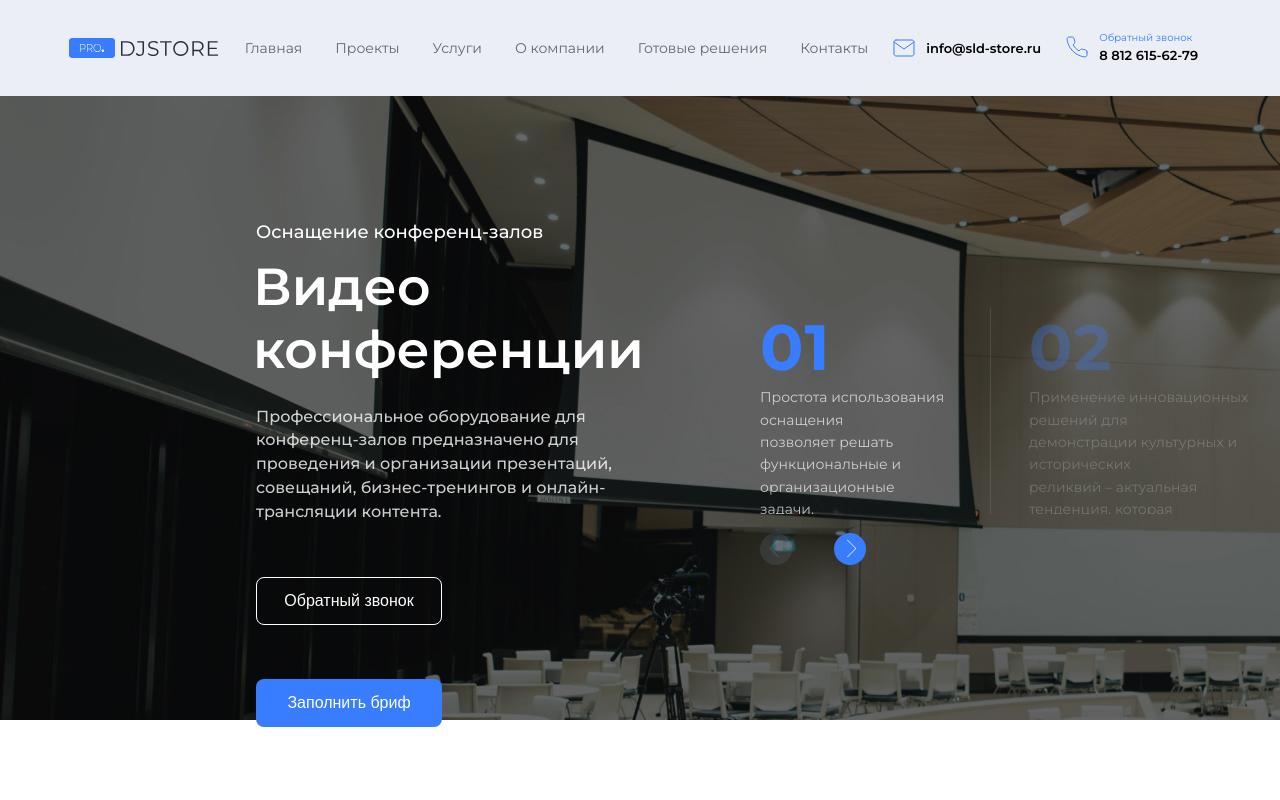
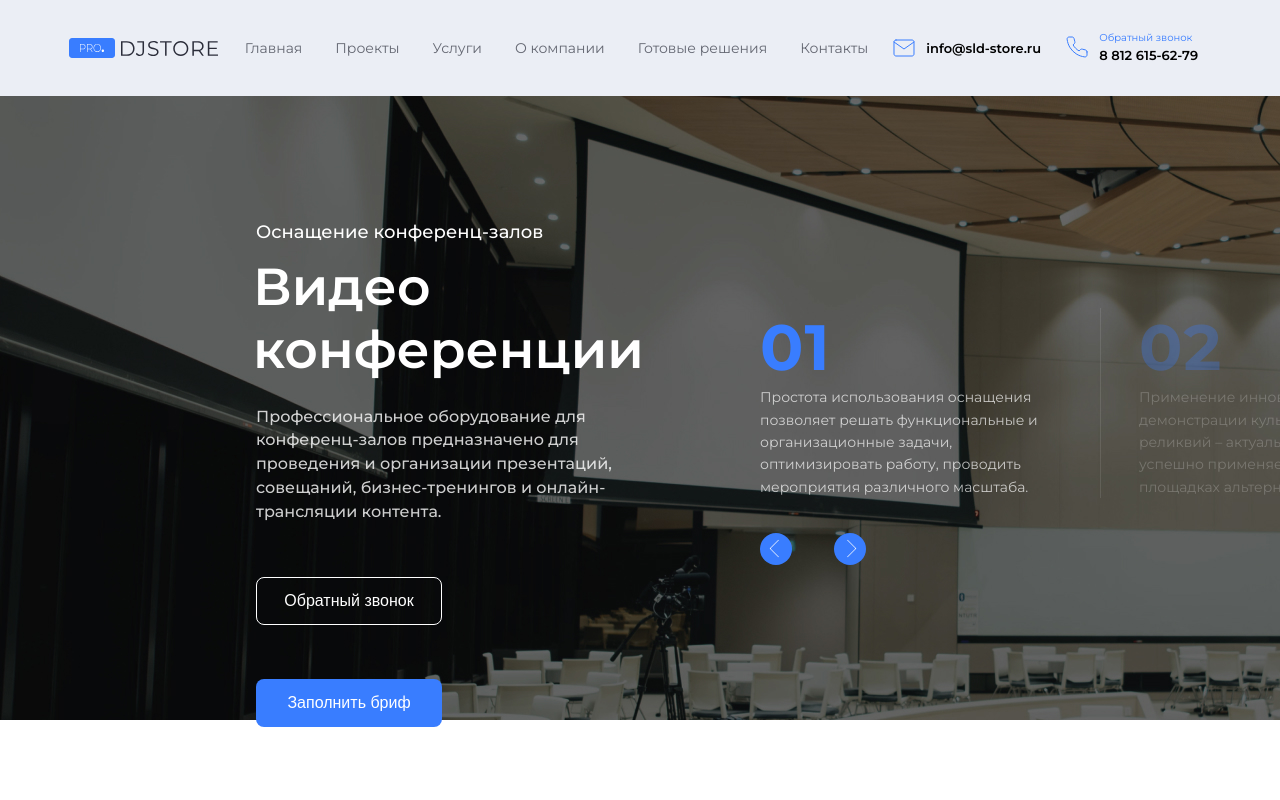
Before and after one commit to SidorovMaxim/dj-store, a React (Create React App) app: page / in a window 1280 px wide. Shown: the top 800 px of the page. Built offline with nearby package versions, Linux system fonts and the light colour scheme.

Commit message:
Аdded slider animations

```diff
--- a/src/App.scss
+++ b/src/App.scss
@@ -118,7 +118,8 @@ html {
     position: relative;
     width: 100%;
     height: 624px;
-    background-image: url(main/images/slider_image_1.jpg);
+    -webkit-transition: background 0.6s ease-in-out;
+            transition: background 0.6s ease-in-out;
 
     div.static-container {
       position: absolute;
@@ -179,25 +180,23 @@ html {
       position: absolute;
       top: 34%;
       left: calc(100% - 520px);
-      display: flex;
-      align-items: center;
-      width: 60%;
+      width: 520px;
       height: 33%;
       overflow-x: hidden;
 
+      div.slides-container {
+        width: 1895px;
+        display: flex;
+
         div.slide {
+          width: 340px;
           height: 100%;
+          margin-right: 38px;
+          opacity: 0.3;
+          border-right: 1px solid rgba(255, 255, 255, 0.1);
 
-        &.first {
-          width: 25%;
-        }
-
-        &.second {
-          width: 30%;
-        }
-
-        &.inactive {
-          opacity: 0.3;
+          &.active {
+            opacity: 1;
           }
 
           div.number {
@@ -217,13 +216,6 @@ html {
             opacity: 0.7;
           }
         }
-
-      div.vertical-line {
-        height: 100%;
-        width: 0;
-        margin: 38px;
-        border-left: 1px solid white;
-        opacity: 0.1;
       }
     }
 
@@ -244,7 +236,8 @@ html {
         border: none;
         border-radius: 50%;
         transition: 0.2s;
-        // cursor: pointer;
+        background: #397DFF;
+        cursor: pointer;
 
         &:after {
           position: absolute;
@@ -258,37 +251,20 @@ html {
           border-radius: 1px;
           transition: 0.2s;
         }
-      }
-
-      button.prev-slide {
-        background: rgba(186, 209, 255, 0.1);
-
-        &:after {
-          right: 7px;
-          opacity: 0.2;
-          transform: rotate(45deg);
-        }
-
-        &:hover {
-          background: rgba(45, 47, 48, 0.2);
-
-          &:after {
-            opacity: 0.6;
-          }
-        }
-      }
-
-      button.next-slide {
-        background: #397DFF;
-
-        &:after {
-          left: 7px;
-          transform: rotate(-135deg);
-        }
 
         &:hover {
           background: #0049d1;
         }
+      }
+
+      button.prev-slide:after {
+        right: 7px;
+        transform: rotate(45deg);
+      }
+
+      button.next-slide:after {
+        left: 7px;
+        transform: rotate(-135deg);
       }
     }
   }
--- a/src/main/slider/Containers.jsx
+++ /dev/null
@@ -1,77 +0,0 @@
-import React from 'react';
-
-
-export const StaticContainer = () => {
-  return (
-    <div className="static-container">
-      <div className="trend">
-        Оснащение конференц-залов
-      </div>
-
-      <h1>
-        Видео конференции
-      </h1>
-
-      <div className="description">
-        Профессиональное оборудование для конференц-залов
-        предназначено для проведения и организации презентаций,
-        совещаний, бизнес-тренингов и онлайн-трансляции контента.
-      </div>
-
-      <button className="back-call">
-        Обратный звонок
-      </button>
-
-      <button className="fill-out-brief">
-        Заполнить бриф
-      </button>
-    </div>
-  );
-};
-
-
-export const DynamicContainer = () => {
-  return (
-    <div className="dynamic-container">
-      <div className="slide first active">
-        <div className="number">
-          01
-        </div>
-
-        <div className="description">
-          Простота использования оснащения<br />
-          позволяет решать функциональные и<br />
-          организационные задачи,<br />
-          оптимизировать работу, проводить<br />
-          мероприятия различного масштаба.
-        </div>
-      </div>
-
-      <div className="vertical-line" />
-
-      <div className="slide second inactive">
-        <div className="number">
-          02
-        </div>
-
-        <div className="description">
-          Применение инновационных решений для<br />
-          демонстрации культурных и исторических<br />
-          реликвий – актуальная тенденция, которая<br />
-          успешно применяется в музеях и на<br />
-          площадках альтернативного искусства.
-        </div>
-      </div>
-    </div>
-  );
-};
-
-
-export const ArrowsContainer = () => {
-  return (
-    <div className="arrows-container">
-      <button className="prev-slide" />
-      <button className="next-slide" />
-    </div>
-  );
-};
--- a/src/main/slider/Slider.jsx
+++ b/src/main/slider/Slider.jsx
@@ -1,13 +1,35 @@
-import React from 'react';
-import { StaticContainer, DynamicContainer, ArrowsContainer } from './Containers.jsx';
+import React, { useState } from 'react';
+import sliderBgImg0 from './images/slider_image_0.jpg';
+import sliderBgImg1 from './images/slider_image_1.jpg';
+import DynamicContainer from './containers/dynamicContainer/DynamicContainer.jsx';
+import { StaticContainer, ArrowsContainer } from './containers/Containers.jsx';
+
+
+const sliderBgImages = [sliderBgImg0, sliderBgImg1, sliderBgImg0, sliderBgImg1, sliderBgImg0];
 
 
 const Slider = () => {
+  const [currentSlide, setCurrentSlide] = useState(2);
+
+  const handlePrevSlide = () => setCurrentSlide(currentSlide - 1);
+  const handleNextSlide = () => setCurrentSlide(currentSlide + 1);
+
   return (
-    <section className="slider">
+    <section
+      className="slider"
+      style={{
+        background: `white url(${sliderBgImages[currentSlide]})`
+      }}
+    >
       <StaticContainer />
-      <DynamicContainer />
-      <ArrowsContainer />
+      <DynamicContainer
+        currentSlide={currentSlide}
+        setCurrentSlide={setCurrentSlide}
+      />
+      <ArrowsContainer
+        handlePrevSlide={handlePrevSlide}
+        handleNextSlide={handleNextSlide}
+      />
     </section>
   );
 };
--- /dev/null
+++ b/src/main/slider/containers/Containers.jsx
@@ -0,0 +1,42 @@
+import React from 'react';
+
+
+export const StaticContainer = () => {
+  return (
+    <div className="static-container">
+      <div className="trend">
+        Оснащение конференц-залов
+      </div>
+
+      <h1>
+        Видео конференции
+      </h1>
+
+      <div className="description">
+        Профессиональное оборудование для конференц-залов
+        предназначено для проведения и организации презентаций,
+        совещаний, бизнес-тренингов и онлайн-трансляции контента.
+      </div>
+
+      <button className="back-call">
+        Обратный звонок
+      </button>
+
+      <button className="fill-out-brief">
+        Заполнить бриф
+      </button>
+    </div>
+  );
+};
+
+
+export const ArrowsContainer = (props) => {
+  const { handlePrevSlide, handleNextSlide } = props;
+
+  return (
+    <div className="arrows-container">
+      <button className="prev-slide" onClick={handlePrevSlide} />
+      <button className="next-slide" onClick={handleNextSlide} />
+    </div>
+  );
+};
--- /dev/null
+++ b/src/main/slider/containers/dynamicContainer/DynamicContainer.jsx
@@ -0,0 +1,77 @@
+import React, { useEffect } from 'react';
+import { slide_0, slide_1 } from './Slides.jsx';
+
+
+const slides = [slide_0, slide_1, slide_0, slide_1, slide_0];
+
+let slidesTransition = '0.3s';
+
+
+const DynamicContainer = (props) => {
+  const { currentSlide, setCurrentSlide } = props;
+
+  useEffect(() => {
+    setTimeout(() => {
+      if (currentSlide === slides.length - 2) {
+        slidesTransition = 'none';
+        setCurrentSlide(1);
+
+      } else if (currentSlide === 0) {
+        slidesTransition = 'none';
+        setCurrentSlide(2);
+      }
+
+      slidesTransition = '0.3s';
+    }, 300);
+  });
+
+  return (
+    <div className="dynamic-container">
+      <div
+        className="slides-container"
+        style={{
+          transition: slidesTransition,
+          transform: `translateX(${-379 * currentSlide}px)`
+        }}
+      >
+        {slides.map((item, j) => (
+          (j === currentSlide)
+            ? (
+              <div className="slide active" key={`slide-${j}`}>
+                {item}
+              </div>
+            ) : (
+              <div className="slide inactive" key={`slide-${j}`}>
+                {item}
+              </div>
+            )
+        ))}
+      </div>
+    </div>
+  );
+};
+
+
+export default DynamicContainer;
+
+
+// const line = <div className="vertical-line" />;
+{/*      {slides.map((item, j) => (
+        j === currentSlide
+          ? (
+            <div
+              className={`slide slide-${j} active`}
+              key={`slide-${j}`}
+            >
+              {item}
+            </div>
+          )
+          : (
+            <div
+              className={`slide slide-${j} inactive`}
+              key={`slide-${j}`}
+            >
+              {item}
+            </div>
+          )
+      ))}*/}
--- /dev/null
+++ b/src/main/slider/containers/dynamicContainer/Slides.jsx
@@ -0,0 +1,35 @@
+import React from 'react';
+
+
+export const slide_0 = (
+  <>
+    <div className="number">
+      01
+    </div>
+
+    <div className="description">
+      Простота использования оснащения<br />
+      позволяет решать функциональные и<br />
+      организационные задачи,<br />
+      оптимизировать работу, проводить<br />
+      мероприятия различного масштаба.
+    </div>
+  </>
+);
+
+
+export const slide_1 = (
+  <>
+    <div className="number">
+      02
+    </div>
+
+    <div className="description">
+      Применение инновационных решений для<br />
+      демонстрации культурных и исторических<br />
+      реликвий – актуальная тенденция, которая<br />
+      успешно применяется в музеях и на<br />
+      площадках альтернативного искусства.
+    </div>
+  </>
+);
```
Also changed, not shown: src/main/slider/images/slider_image_0.jpg (renamed from src/main/images/slider_image_1.jpg), src/main/slider/images/slider_image_1.jpg (renamed from src/main/images/slider_image_2.jpg). Lines whose indentation alone changed are shown as unchanged.
